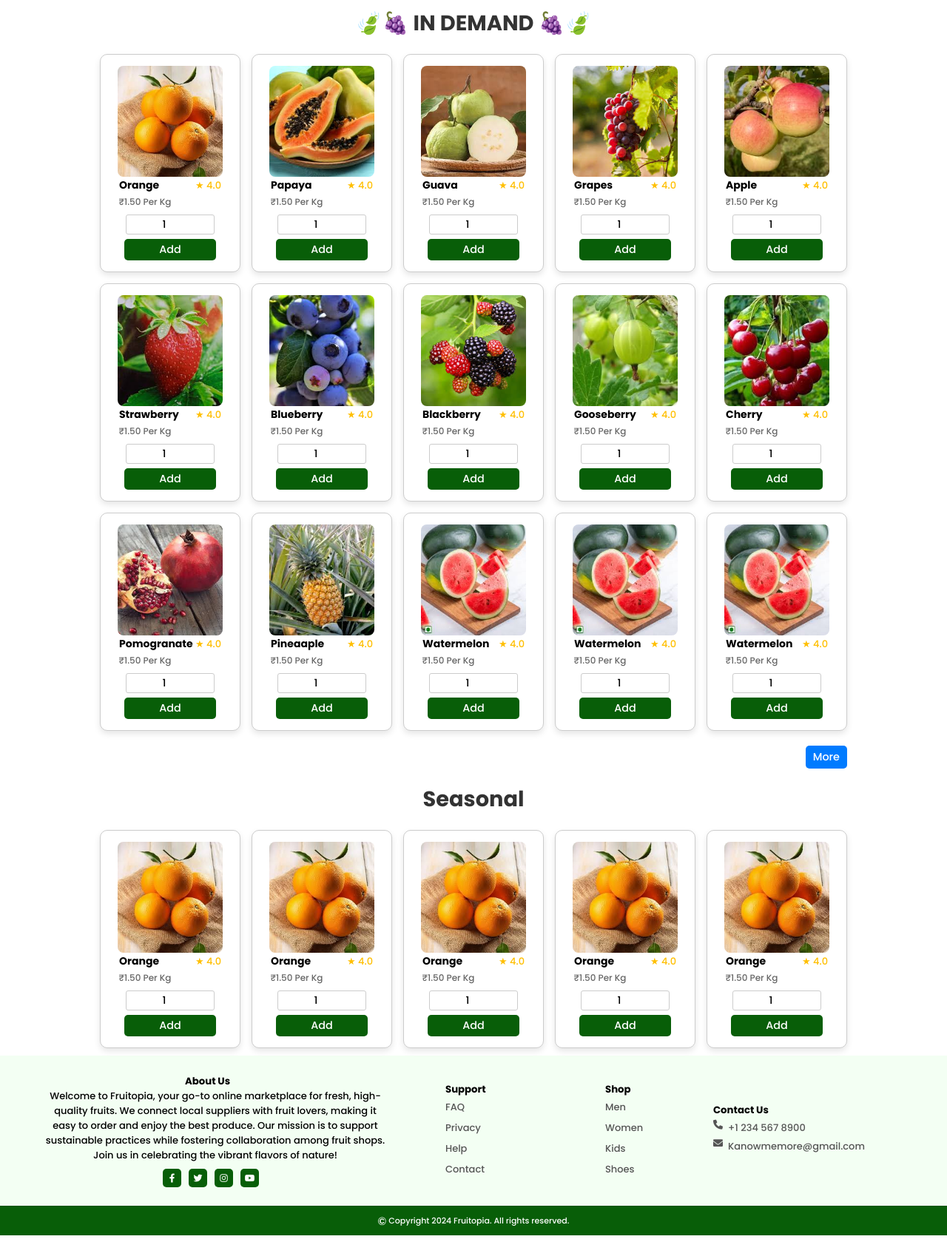
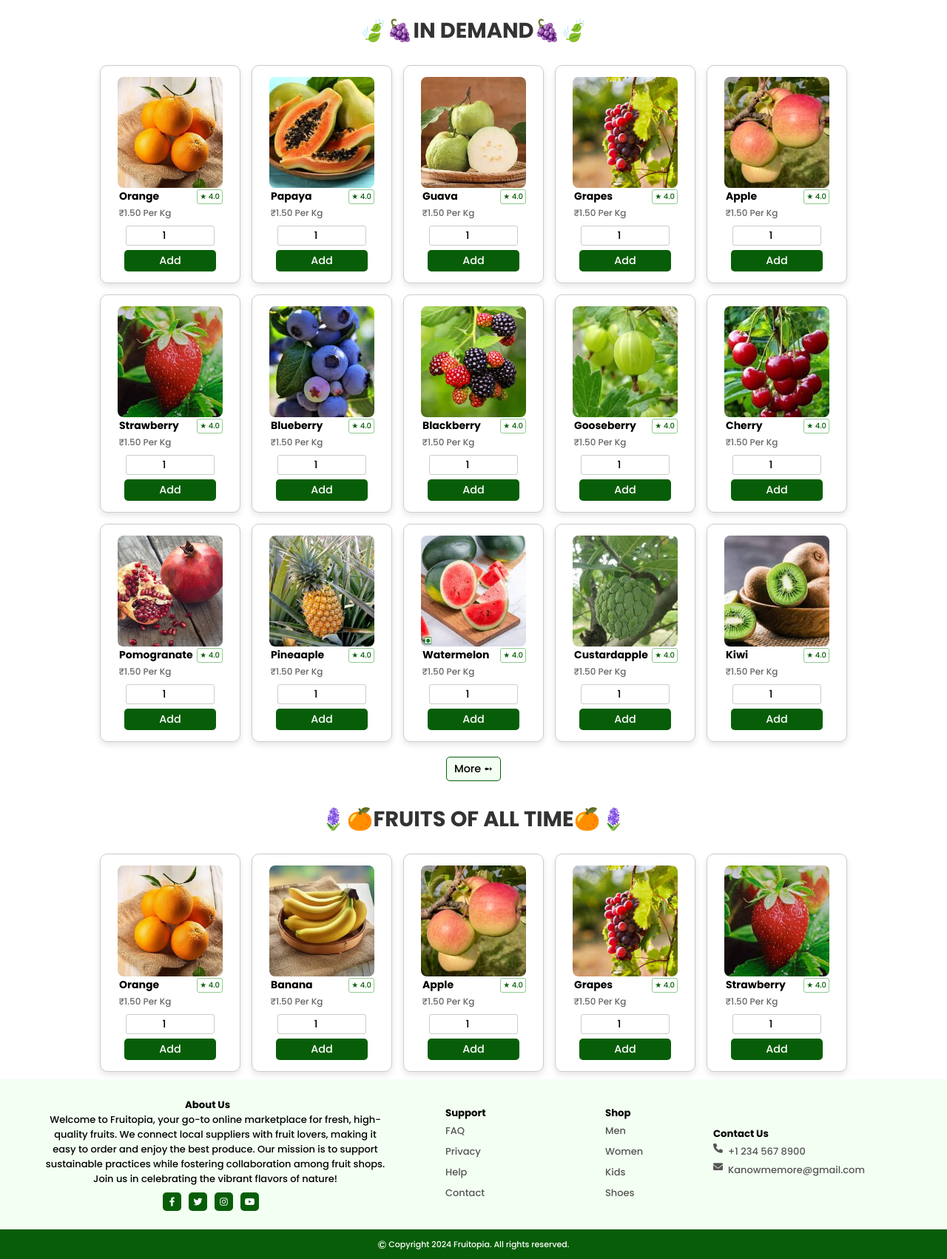
Before and after one commit to BalajiiSelvam/Fruitopia, a PHP site: page /Order_fruits.html in a window 1280 px wide. Shown: the part 95-1797 px from the top of the page at 74% size. Before the commit the page ends 1765 px from the top, so only its background shows below. Run offline with PHP 8.4, Linux system fonts and the light colour scheme.

Commit message:
Updated Fruits

```diff
--- a/Order_fruits.html
+++ b/Order_fruits.html
@@ -14,7 +14,7 @@
 
     <!-- Most Ordered Section -->
     <section class="container">
-        <h2 class="centered">🍃🍇 IN DEMAND 🍇🍃</h2>
+        <h2 class="centered">🍃🍇IN DEMAND🍇🍃</h2>
         <div class="grid grid-5x5">
             <!-- Add cards here -->
             <div class="card1">
@@ -228,10 +228,10 @@
                 </div>
             </div>
             <div class="card1">
-                <img src="./assets/watermelon.jpeg" alt="watermelon" class="card-img">
+                <img src="./assets/custardapple.jpeg" alt="custardapple" class="card-img">
                 <div class="card-content">
                     <div class="item-header">
-                        <h3 class="item-name">Watermelon</h3>
+                        <h3 class="item-name">Custardapple</h3>
                         <span class="item-rating">★ 4.0</span>
                     </div>
                     <p class="item-price">₹1.50 Per Kg</p>
@@ -243,10 +243,10 @@
                 </div>
             </div>
             <div class="card1">
-                <img src="./assets/watermelon.jpeg" alt="watermelon" class="card-img">
+                <img src="./assets/kiwi.jpeg" alt="kiwi" class="card-img">
                 <div class="card-content">
                     <div class="item-header">
-                        <h3 class="item-name">Watermelon</h3>
+                        <h3 class="item-name">Kiwi</h3>
                         <span class="item-rating">★ 4.0</span>
                     </div>
                     <p class="item-price">₹1.50 Per Kg</p>
@@ -261,12 +261,12 @@
 
             <!-- Repeat similar cards -->
         </div>
-        <button class="more-btn">More</button>
+        <button class="more-btn">More ➻</button>
     </section>
 
     <!-- Seasonal Section -->
     <section class="container">
-        <h2 class="centered">Seasonal</h2>
+        <h2 class="centered">🪻🍊FRUITS OF ALL TIME🍊🪻</h2>
         <div class="grid grid-1xn">
             <!-- Add cards here -->
             <div class="card1">
@@ -285,10 +285,10 @@
                 </div>
             </div>
             <div class="card1">
-                <img src="./assets/Orange.jpg" alt="Orange" class="card-img">
+                <img src="./assets/bannana.jpeg" alt="bannana" class="card-img">
                 <div class="card-content">
                     <div class="item-header">
-                        <h3 class="item-name">Orange</h3>
+                        <h3 class="item-name">Banana</h3>
                         <span class="item-rating">★ 4.0</span>
                     </div>
                     <p class="item-price">₹1.50 Per Kg</p>
@@ -300,10 +300,10 @@
                 </div>
             </div>
             <div class="card1">
-                <img src="./assets/Orange.jpg" alt="Orange" class="card-img">
+                <img src="./assets/apple.jpg" alt="apple" class="card-img">
                 <div class="card-content">
                     <div class="item-header">
-                        <h3 class="item-name">Orange</h3>
+                        <h3 class="item-name">Apple</h3>
                         <span class="item-rating">★ 4.0</span>
                     </div>
                     <p class="item-price">₹1.50 Per Kg</p>
@@ -316,10 +316,10 @@
             </div>
 
             <div class="card1">
-                <img src="./assets/Orange.jpg" alt="Orange" class="card-img">
+                <img src="./assets/Grapes.jpg" alt="grapes" class="card-img">
                 <div class="card-content">
                     <div class="item-header">
-                        <h3 class="item-name">Orange</h3>
+                        <h3 class="item-name">Grapes</h3>
                         <span class="item-rating">★ 4.0</span>
                     </div>
                     <p class="item-price">₹1.50 Per Kg</p>
@@ -332,10 +332,10 @@
             </div>
 
             <div class="card1">
-                <img src="./assets/Orange.jpg" alt="Orange" class="card-img">
+                <img src="./assets/strawberry.jpeg" alt="strawberry" class="card-img">
                 <div class="card-content">
                     <div class="item-header">
-                        <h3 class="item-name">Orange</h3>
+                        <h3 class="item-name">Strawberry</h3>
                         <span class="item-rating">★ 4.0</span>
                     </div>
                     <p class="item-price">₹1.50 Per Kg</p>
@@ -360,6 +360,7 @@
 
     </section>
 
+
     <div id="footer"></div>
 
     <script src="./js/user_homepagescript.js"></script>
--- a/css/order_fruits.css
+++ b/css/order_fruits.css
@@ -16,7 +16,8 @@
     text-align: center;
     font-size: 1.8rem;
     font-weight: bold;
-    margin-bottom: 20px;
+    margin-bottom: 25px;
+    margin-top: 10px;
 }
 
 .grid {
@@ -88,12 +89,18 @@
 
 }
 .item-rating {
-    font-size: 13px;
-    color: #ffbf00; /* Gold color for rating stars */
-    margin-right: 20px;
+    display: inline-block; /* Ensures the background adjusts to the text size */
+    font-size: 10px;
+    color: var(--SubHeading2-color);
+    background-color: #fefefe; /* Light gray background */
+    border: 1px solid var(--Glow-color);
+    padding: 1px 3px; /* Adds space around the text */
+    border-radius: 3px; /* Rounds the corners of the rectangle */
+    text-align: center; /* Centers the text */
+    margin-right: 18px;
+    margin-top: 2px;
+}
 
-
-}
 
 .item-price {
     font-size: 12px;
@@ -147,12 +154,12 @@
 }
 
 .more-btn {
-    align-self: flex-end; /* Aligns the button to the right edge */
+    align-self: center; /* Aligns the button to the right edge */
     margin-top: 20px; /* Adds spacing from the content above */
     padding: 5px 10px; /* Smaller button size */
-    background-color: #007BFF;
-    color: white;
-    border: none;
+    background-color: var(--TopNav-color);
+    color: rgb(0, 0, 0);
+    border: 1px solid var(--SubHeading2-color);
     border-radius: 5px;
     font-size: 0.9rem; /* Reduced font size */
     cursor: pointer;
@@ -160,5 +167,6 @@
 }
 
 .more-btn:hover {
-    background-color: #0056b3; /* Darker blue on hover */
+    background-color:var(--SubHeading2-color);
+    color: white; /* Darker blue on hover */
 }
```
Also changed, not shown: assets/bannana.jpeg (added), assets/custardapple.jpeg (added), assets/kiwi.jpeg (added).
